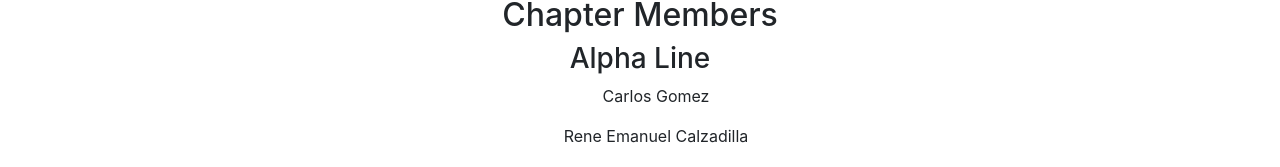
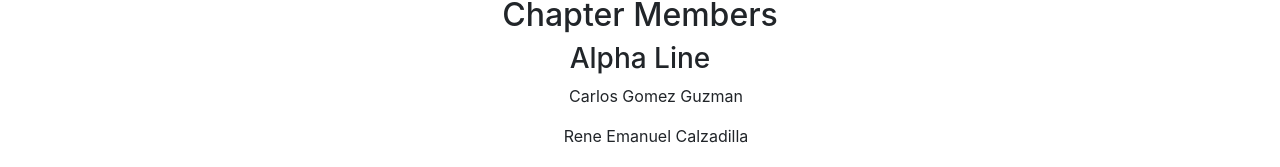
Before and after one commit to carlosm22700/chapter-website, a React (Create React App) app: page /hermanos in a window 1280 px wide. Shown: the part 366-533 px from the top of the page. Built offline with nearby package versions, Linux system fonts and the light colour scheme.

Commit message:
edits hermano-page

```diff
--- a/src/pages/HermanosPage/HermanosPage.js
+++ b/src/pages/HermanosPage/HermanosPage.js
@@ -56,7 +56,7 @@ export const HermanosPage = () => {
                 <h2>Chapter Members</h2>
                 <h3>Alpha Line</h3>
                     <ul>
-                        <p>Carlos Gomez</p>
+                        <p>Carlos Gomez Guzman</p>
                         <p>Rene Emanuel Calzadilla</p>
                         <p>Carlos Steven Martinez</p>
                         <p>Douglas Alberto Moreno</p>
```
